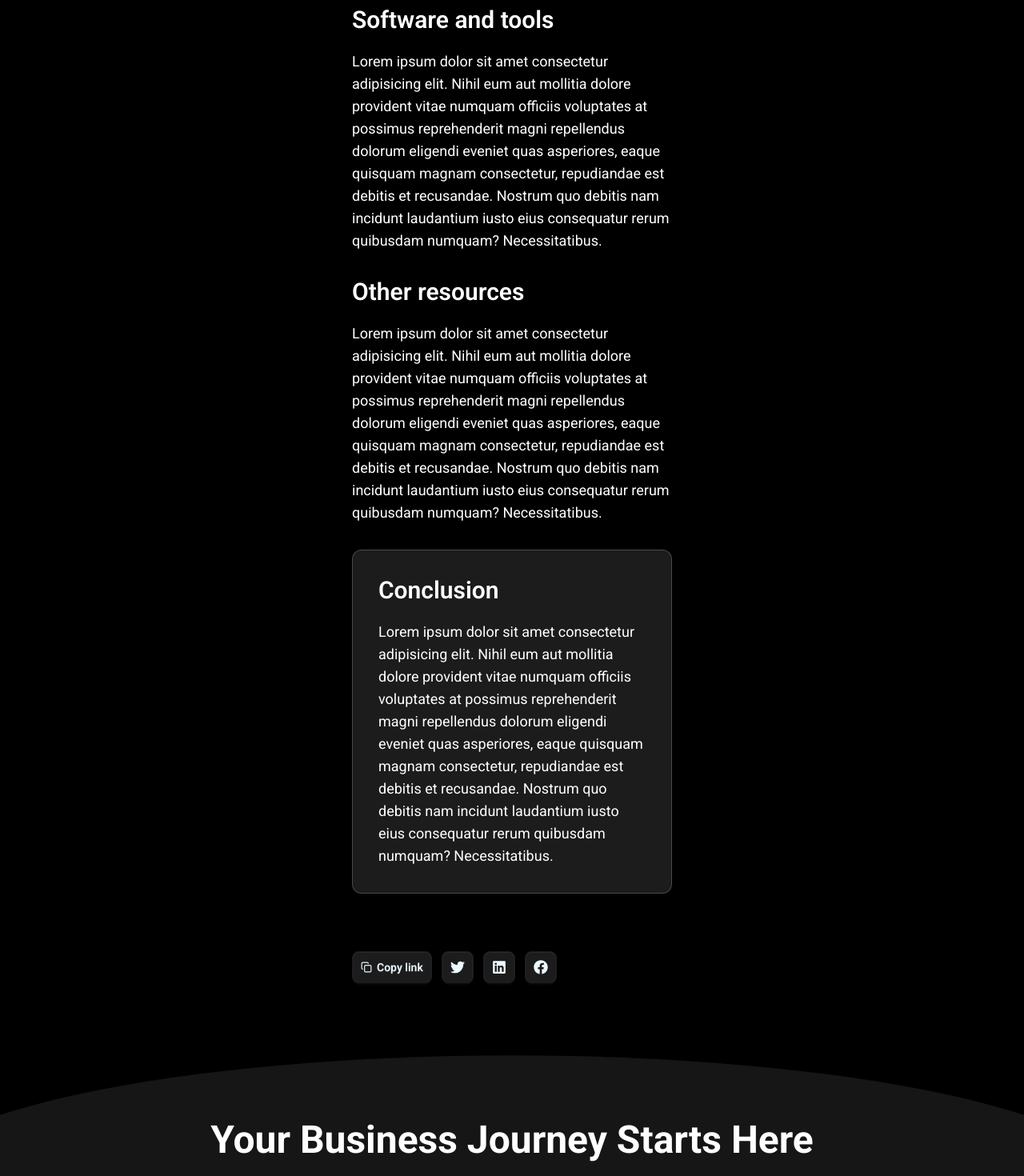
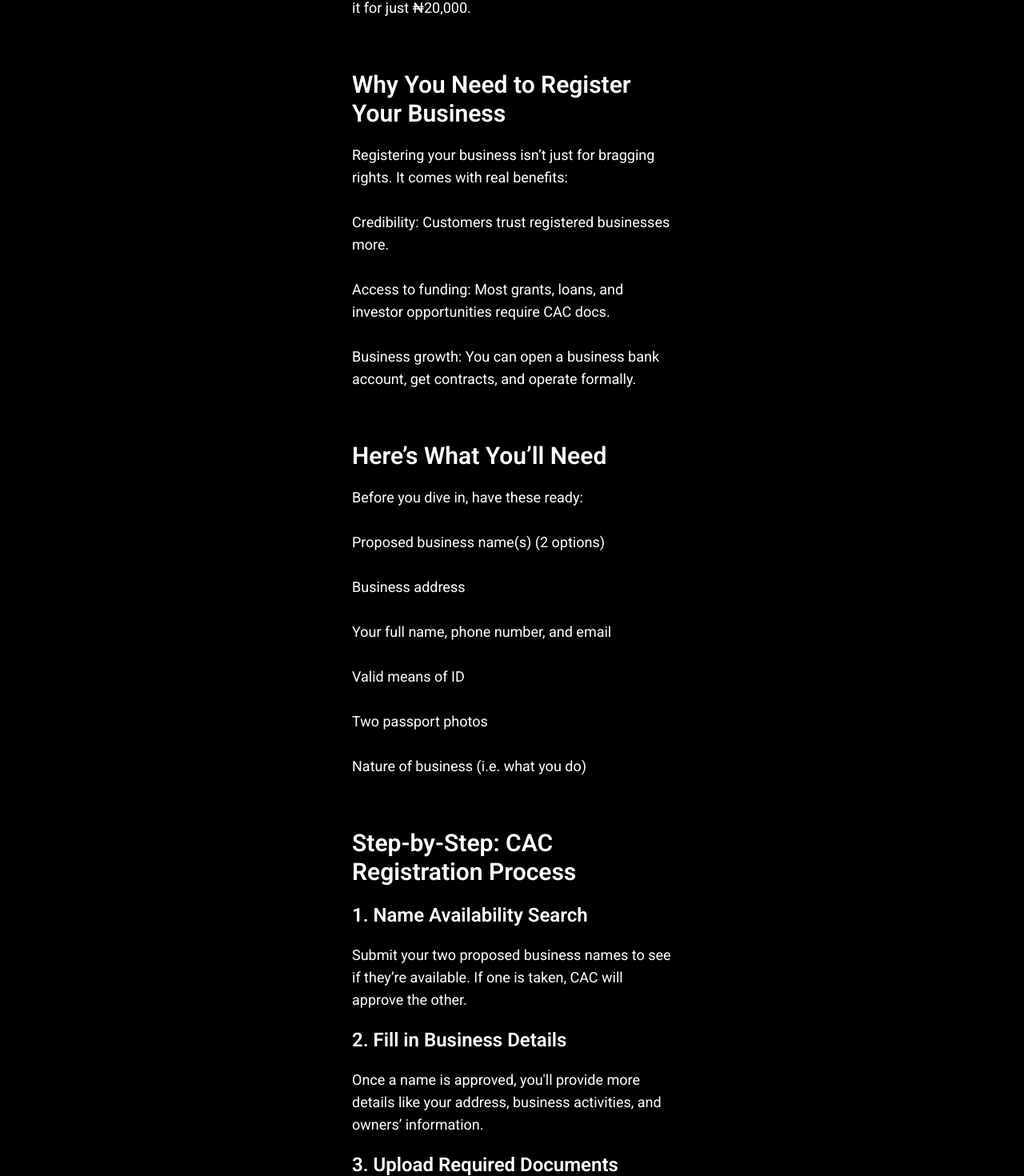
Before and after one commit to liljdot/AltBuilda-Website-React, a React (Vite) app: page /blog/1 in a window 1280 px wide. Shown: the part 1329-2799 px from the top of the page at 80% size. Built offline with nearby package versions, Linux system fonts and the light colour scheme.

Commit message:
feat(BlogPostPage): enhance content structure and add action link support

```diff
--- a/src/data/templateBlogPosts.ts
+++ b/src/data/templateBlogPosts.ts
@@ -1,85 +1,226 @@
 import { BlogPost } from "../types";
-import lowCostBlogImage from "../assets/low-cost-blog-img.png"
-import postcardMarketingImage from "../assets/postcard-marketing-img.png"
-import thanksBlogImage from "../assets/thanks-blog-image.png"
+// import lowCostBlogImage from "../assets/low-cost-blog-img.png"
+// import postcardMarketingImage from "../assets/postcard-marketing-img.png"
+// import thanksBlogImage from "../assets/thanks-blog-image.png"
+import howToRegisterBlogImage from "../assets/how-to-register-blog-image.png"
 
 const templateBlogPosts: BlogPost[] = [
     {
         id: "1",
-        title: "3 Low-Cost Campaigns You Must Run to Win BFCM",
-        subject: "Networking",
+        title: "How to Register Your Business in Nigeria (Without Losing Your Mind)",
+        subject: "General",
+        image: howToRegisterBlogImage,
         body: [
             {
-                subtitle: "Introduction",
-                text: "Lorem ipsum dolor sit amet consectetur adipisicing elit. Nihil eum aut mollitia dolore provident vitae numquam officiis voluptates at possimus reprehenderit magni repellendus dolorum eligendi eveniet quas asperiores, eaque quisquam magnam consectetur, repudiandae est debitis et recusandae. Nostrum quo debitis nam incidunt laudantium iusto eius consequatur rerum quibusdam numquam? Necessitatibus."
+                type: "SUBTITLE",
+                content: "Introduction",
             },
             {
-                subtitle: "Software and tools",
-                text: "Lorem ipsum dolor sit amet consectetur adipisicing elit. Nihil eum aut mollitia dolore provident vitae numquam officiis voluptates at possimus reprehenderit magni repellendus dolorum eligendi eveniet quas asperiores, eaque quisquam magnam consectetur, repudiandae est debitis et recusandae. Nostrum quo debitis nam incidunt laudantium iusto eius consequatur rerum quibusdam numquam? Necessitatibus."
+                type: "PARAGRAPH",
+                content: "Starting a business in Nigeria is a big deal — but getting it officially registered with the Corporate Affairs Commission (CAC) can feel like a confusing maze. Good news? It doesn’t have to be. \n\nIn this step-by-step guide, we’ll break down the CAC registration process in plain English, so you can handle it like a boss — or let Altbuilda handle it for just ₦20,000."
+
             },
             {
-                subtitle: "Other resources",
-                text: "Lorem ipsum dolor sit amet consectetur adipisicing elit. Nihil eum aut mollitia dolore provident vitae numquam officiis voluptates at possimus reprehenderit magni repellendus dolorum eligendi eveniet quas asperiores, eaque quisquam magnam consectetur, repudiandae est debitis et recusandae. Nostrum quo debitis nam incidunt laudantium iusto eius consequatur rerum quibusdam numquam? Necessitatibus."
+                type: "LINEBREAK"
+            },
+            {
+                type: "SUBTITLE",
+                content: "Why You Need to Register Your Business"
+            },
+            {
+                type: "PARAGRAPH",
+                content: "Registering your business isn’t just for bragging rights. It comes with real benefits: \n\nCredibility: Customers trust registered businesses more. \n\nAccess to funding: Most grants, loans, and investor opportunities require CAC docs. \n\nBusiness growth: You can open a business bank account, get contracts, and operate formally."
+            },
+            {
+                type: "LINEBREAK"
+            },
+            {
+                type: "SUBTITLE",
+                content: "Here’s What You’ll Need"
+            },
+            {
+                type: "PARAGRAPH",
+                content: "Before you dive in, have these ready: \n\nProposed business name(s) (2 options) \n\nBusiness address \n\nYour full name, phone number, and email \n\nValid means of ID \n\nTwo passport photos \n\nNature of business (i.e. what you do)"
+            },
+            {
+                type: "LINEBREAK"
+            },
+            {
+                type: "SUBTITLE",
+                content: "Step-by-Step: CAC Registration Process"
+            },
+            {
+                type: "HEADING",
+                content: "1. Name Availability Search"
+            },
+            {
+                type: "PARAGRAPH",
+                content: "Submit your two proposed business names to see if they’re available. If one is taken, CAC will approve the other."
+            },
+            {
+                type: "HEADING",
+                content: "2. Fill in Business Details"
+            },
+            {
+                type: "PARAGRAPH",
+                content: "Once a name is approved, you'll provide more details like your address, business activities, and owners’ information."
+            },
+            {
+                type: "HEADING",
+                content: "3. Upload Required Documents"
+            },
+            {
+                type: "PARAGRAPH",
+                content: "You’ll be asked to upload your passport photo, ID, and signature. Make sure all docs are clear and match the info you submitted."
+            },
+            {
+                type: "HEADING",
+                content: "4. Pay the Registration Fee"
+            },
+            {
+                type: "PARAGRAPH",
+                content: "CAC’s registration fee varies based on your business type. With Altbuilda, you get everything sorted for just ₦20,000 (including processing!)."
+            },
+            {
+                type: "HEADING",
+                content: "5. Download Your Certificate"
+            },
+            {
+                type: "PARAGRAPH",
+                content: "Once approved, you’ll receive your CAC Certificate and Business Name Extract — your official proof of registration."
+            },
+            {
+                type: "LINEBREAK"
+            },
+            {
+                type: "SUBTITLE",
+                content: "Pro Tips to Avoid CAC Rejection"
+            },
+            {
+                type: "ULIST",
+                content: [
+                    "Double-check name spelling and info before submitting.",
+                    "Use clear, professional-sounding names (no slang or restricted words).",
+                    "Make sure your ID is valid and matches the name on your application.",
+                    "Upload documents in the correct format (usually PDF or JPEG)."
+                ]
+            },
+            {
+                type: "LINEBREAK"
+            },
+            {
+                type: "SUBTITLE",
+                content: "Or… Let Altbuilda Handle It For You"
+            },
+            {
+                type: "PARAGRAPH",
+                content: "We get it — not everyone wants to deal with the CAC portal and document drama. That’s why Altbuilda offers full CAC registration support for just ₦20,000. \n \nWe’ll take care of:"
+            },
+            {
+                type: "ULIST",
+                content: [
+                    "Name reservation",
+                    "Document submission",
+                    "Filing with CAC",
+                    "Real-time updates"
+                ]
             }
         ],
-        conclusion: "Lorem ipsum dolor sit amet consectetur adipisicing elit. Nihil eum aut mollitia dolore provident vitae numquam officiis voluptates at possimus reprehenderit magni repellendus dolorum eligendi eveniet quas asperiores, eaque quisquam magnam consectetur, repudiandae est debitis et recusandae. Nostrum quo debitis nam incidunt laudantium iusto eius consequatur rerum quibusdam numquam? Necessitatibus.",
+        conclusion: [
+            {
+                type: "SUBTITLE",
+                content: "Ready to Register Your Business the Smart Way?"
+            },
+            {
+                type: "PARAGRAPH",
+                content: "Don’t let paperwork slow down your hustle."
+            }
+        ],
+        action: {
+            text: "Start your CAC process on Altbuilda today",
+            link: ""
+        },
         author: {
             name: "Olivia Rhye",
         },
-        date: new Date(),
-        image: lowCostBlogImage
-    },
+        date: new Date(2024, 0, 20),
+    }
+    // {
+    //     id: "1",
+    //     title: "3 Low-Cost Campaigns You Must Run to Win BFCM",
+    //     subject: "Networking",
+    //     body: [
+    //         {
+    //             subtitle: "Introduction",
+    //             text: "Lorem ipsum dolor sit amet consectetur adipisicing elit. Nihil eum aut mollitia dolore provident vitae numquam officiis voluptates at possimus reprehenderit magni repellendus dolorum eligendi eveniet quas asperiores, eaque quisquam magnam consectetur, repudiandae est debitis et recusandae. Nostrum quo debitis nam incidunt laudantium iusto eius consequatur rerum quibusdam numquam? Necessitatibus."
+    //         },
+    //         {
+    //             subtitle: "Software and tools",
+    //             text: "Lorem ipsum dolor sit amet consectetur adipisicing elit. Nihil eum aut mollitia dolore provident vitae numquam officiis voluptates at possimus reprehenderit magni repellendus dolorum eligendi eveniet quas asperiores, eaque quisquam magnam consectetur, repudiandae est debitis et recusandae. Nostrum quo debitis nam incidunt laudantium iusto eius consequatur rerum quibusdam numquam? Necessitatibus."
+    //         },
+    //         {
+    //             subtitle: "Other resources",
+    //             text: "Lorem ipsum dolor sit amet consectetur adipisicing elit. Nihil eum aut mollitia dolore provident vitae numquam officiis voluptates at possimus reprehenderit magni repellendus dolorum eligendi eveniet quas asperiores, eaque quisquam magnam consectetur, repudiandae est debitis et recusandae. Nostrum quo debitis nam incidunt laudantium iusto eius consequatur rerum quibusdam numquam? Necessitatibus."
+    //         }
+    //     ],
+    //     conclusion: "Lorem ipsum dolor sit amet consectetur adipisicing elit. Nihil eum aut mollitia dolore provident vitae numquam officiis voluptates at possimus reprehenderit magni repellendus dolorum eligendi eveniet quas asperiores, eaque quisquam magnam consectetur, repudiandae est debitis et recusandae. Nostrum quo debitis nam incidunt laudantium iusto eius consequatur rerum quibusdam numquam? Necessitatibus.",
+    //     author: {
+    //         name: "Olivia Rhye",
+    //     },
+    //     date: new Date(),
+    //     image: lowCostBlogImage
+    // },
 
-    {
-        id: "2",
-        title: "Postcard Marketing: The Definitive Guide to High ROI [2022]",
-        subject: "Marketing",
-        image: postcardMarketingImage,
-        body: [
-            {
-                subtitle: "Introduction",
-                text: "Lorem ipsum dolor sit amet consectetur adipisicing elit. Nihil eum aut mollitia dolore provident vitae numquam officiis voluptates at possimus reprehenderit magni repellendus dolorum eligendi eveniet quas asperiores, eaque quisquam magnam consectetur, repudiandae est debitis et recusandae. Nostrum quo debitis nam incidunt laudantium iusto eius consequatur rerum quibusdam numquam? Necessitatibus."
-            },
-            {
-                subtitle: "Software and tools",
-                text: "Lorem ipsum dolor sit amet consectetur adipisicing elit. Nihil eum aut mollitia dolore provident vitae numquam officiis voluptates at possimus reprehenderit magni repellendus dolorum eligendi eveniet quas asperiores, eaque quisquam magnam consectetur, repudiandae est debitis et recusandae. Nostrum quo debitis nam incidunt laudantium iusto eius consequatur rerum quibusdam numquam? Necessitatibus."
-            },
-            {
-                subtitle: "Other resources",
-                text: "Lorem ipsum dolor sit amet consectetur adipisicing elit. Nihil eum aut mollitia dolore provident vitae numquam officiis voluptates at possimus reprehenderit magni repellendus dolorum eligendi eveniet quas asperiores, eaque quisquam magnam consectetur, repudiandae est debitis et recusandae. Nostrum quo debitis nam incidunt laudantium iusto eius consequatur rerum quibusdam numquam? Necessitatibus."
-            }
-        ],
-        conclusion: "Lorem ipsum dolor sit amet consectetur adipisicing elit. Nihil eum aut mollitia dolore provident vitae numquam officiis voluptates at possimus reprehenderit magni repellendus dolorum eligendi eveniet quas asperiores, eaque quisquam magnam consectetur, repudiandae est debitis et recusandae. Nostrum quo debitis nam incidunt laudantium iusto eius consequatur rerum quibusdam numquam? Necessitatibus.",
-        author: {
-            name: "Olivia Rhye",
-        },
-        date: new Date(),
-    },
-    {
-        id: "3",
-        title: "The Ultimate Guide to Thank You Notes for Ecommerce",
-        image: thanksBlogImage,
-        body: [
-            {
-                subtitle: "Introduction",
-                text: "Lorem ipsum dolor sit amet consectetur adipisicing elit. Nihil eum aut mollitia dolore provident vitae numquam officiis voluptates at possimus reprehenderit magni repellendus dolorum eligendi eveniet quas asperiores, eaque quisquam magnam consectetur, repudiandae est debitis et recusandae. Nostrum quo debitis nam incidunt laudantium iusto eius consequatur rerum quibusdam numquam? Necessitatibus."
-            },
-            {
-                subtitle: "Software and tools",
-                text: "Lorem ipsum dolor sit amet consectetur adipisicing elit. Nihil eum aut mollitia dolore provident vitae numquam officiis voluptates at possimus reprehenderit magni repellendus dolorum eligendi eveniet quas asperiores, eaque quisquam magnam consectetur, repudiandae est debitis et recusandae. Nostrum quo debitis nam incidunt laudantium iusto eius consequatur rerum quibusdam numquam? Necessitatibus."
-            },
-            {
-                subtitle: "Other resources",
-                text: "Lorem ipsum dolor sit amet consectetur adipisicing elit. Nihil eum aut mollitia dolore provident vitae numquam officiis voluptates at possimus reprehenderit magni repellendus dolorum eligendi eveniet quas asperiores, eaque quisquam magnam consectetur, repudiandae est debitis et recusandae. Nostrum quo debitis nam incidunt laudantium iusto eius consequatur rerum quibusdam numquam? Necessitatibus."
-            }
-        ],
-        conclusion: "Lorem ipsum dolor sit amet consectetur adipisicing elit. Nihil eum aut mollitia dolore provident vitae numquam officiis voluptates at possimus reprehenderit magni repellendus dolorum eligendi eveniet quas asperiores, eaque quisquam magnam consectetur, repudiandae est debitis et recusandae. Nostrum quo debitis nam incidunt laudantium iusto eius consequatur rerum quibusdam numquam? Necessitatibus.",
-        author: {
-            name: "Olivia Rhye",
-        },
-        date: new Date(),
-        subject: "Commerce"
-    }
+    // {
+    //     id: "2",
+    //     title: "Postcard Marketing: The Definitive Guide to High ROI [2022]",
+    //     subject: "Marketing",
+    //     image: postcardMarketingImage,
+    //     body: [
+    //         {
+    //             subtitle: "Introduction",
+    //             text: "Lorem ipsum dolor sit amet consectetur adipisicing elit. Nihil eum aut mollitia dolore provident vitae numquam officiis voluptates at possimus reprehenderit magni repellendus dolorum eligendi eveniet quas asperiores, eaque quisquam magnam consectetur, repudiandae est debitis et recusandae. Nostrum quo debitis nam incidunt laudantium iusto eius consequatur rerum quibusdam numquam? Necessitatibus."
+    //         },
+    //         {
+    //             subtitle: "Software and tools",
+    //             text: "Lorem ipsum dolor sit amet consectetur adipisicing elit. Nihil eum aut mollitia dolore provident vitae numquam officiis voluptates at possimus reprehenderit magni repellendus dolorum eligendi eveniet quas asperiores, eaque quisquam magnam consectetur, repudiandae est debitis et recusandae. Nostrum quo debitis nam incidunt laudantium iusto eius consequatur rerum quibusdam numquam? Necessitatibus."
+    //         },
+    //         {
+    //             subtitle: "Other resources",
+    //             text: "Lorem ipsum dolor sit amet consectetur adipisicing elit. Nihil eum aut mollitia dolore provident vitae numquam officiis voluptates at possimus reprehenderit magni repellendus dolorum eligendi eveniet quas asperiores, eaque quisquam magnam consectetur, repudiandae est debitis et recusandae. Nostrum quo debitis nam incidunt laudantium iusto eius consequatur rerum quibusdam numquam? Necessitatibus."
+    //         }
+    //     ],
+    //     conclusion: "Lorem ipsum dolor sit amet consectetur adipisicing elit. Nihil eum aut mollitia dolore provident vitae numquam officiis voluptates at possimus reprehenderit magni repellendus dolorum eligendi eveniet quas asperiores, eaque quisquam magnam consectetur, repudiandae est debitis et recusandae. Nostrum quo debitis nam incidunt laudantium iusto eius consequatur rerum quibusdam numquam? Necessitatibus.",
+    //     author: {
+    //         name: "Olivia Rhye",
+    //     },
+    //     date: new Date(),
+    // },
+    // {
+    //     id: "3",
+    //     title: "The Ultimate Guide to Thank You Notes for Ecommerce",
+    //     image: thanksBlogImage,
+    //     body: [
+    //         {
+    //             subtitle: "Introduction",
+    //             text: "Lorem ipsum dolor sit amet consectetur adipisicing elit. Nihil eum aut mollitia dolore provident vitae numquam officiis voluptates at possimus reprehenderit magni repellendus dolorum eligendi eveniet quas asperiores, eaque quisquam magnam consectetur, repudiandae est debitis et recusandae. Nostrum quo debitis nam incidunt laudantium iusto eius consequatur rerum quibusdam numquam? Necessitatibus."
+    //         },
+    //         {
+    //             subtitle: "Software and tools",
+    //             text: "Lorem ipsum dolor sit amet consectetur adipisicing elit. Nihil eum aut mollitia dolore provident vitae numquam officiis voluptates at possimus reprehenderit magni repellendus dolorum eligendi eveniet quas asperiores, eaque quisquam magnam consectetur, repudiandae est debitis et recusandae. Nostrum quo debitis nam incidunt laudantium iusto eius consequatur rerum quibusdam numquam? Necessitatibus."
+    //         },
+    //         {
+    //             subtitle: "Other resources",
+    //             text: "Lorem ipsum dolor sit amet consectetur adipisicing elit. Nihil eum aut mollitia dolore provident vitae numquam officiis voluptates at possimus reprehenderit magni repellendus dolorum eligendi eveniet quas asperiores, eaque quisquam magnam consectetur, repudiandae est debitis et recusandae. Nostrum quo debitis nam incidunt laudantium iusto eius consequatur rerum quibusdam numquam? Necessitatibus."
+    //         }
+    //     ],
+    //     conclusion: "Lorem ipsum dolor sit amet consectetur adipisicing elit. Nihil eum aut mollitia dolore provident vitae numquam officiis voluptates at possimus reprehenderit magni repellendus dolorum eligendi eveniet quas asperiores, eaque quisquam magnam consectetur, repudiandae est debitis et recusandae. Nostrum quo debitis nam incidunt laudantium iusto eius consequatur rerum quibusdam numquam? Necessitatibus.",
+    //     author: {
+    //         name: "Olivia Rhye",
+    //     },
+    //     date: new Date(),
+    //     subject: "Commerce"
+    // }
 ]
 
 export default templateBlogPosts
--- a/src/pages/BlogPostPage/ContentSection.tsx
+++ b/src/pages/BlogPostPage/ContentSection.tsx
@@ -1,24 +1,39 @@
+import { Fragment } from "react/jsx-runtime"
 import { BlogPost } from "../../types"
+import { BodyType } from "../../types/entities"
+import { Link } from "react-router-dom"
 
 interface Props {
     post: BlogPost
 }
 
-interface SubsectionProps {
-    content: {
-        subtitle: string
-        text: string
-    }
+interface ElementProps {
+    content: BodyType
 }
 
-const Subsection: React.FC<SubsectionProps> = ({ content }) => {
+const Element: React.FC<ElementProps> = ({ content }) => {
+    switch (content.type) {
+        case "SUBTITLE":
+            return <h4 className="text-xl md:text-3xl font-semibold">{content.content}</h4>
 
-    return (
-        <div className="w-full flex flex-col gap-3 md:gap-5">
-            <h4 className="text-xl md:text-3xl font-semibold">{content.subtitle}</h4>
-            <p className="md:text-lg">{content.text}</p>
-        </div>
-    )
+        case "PARAGRAPH":
+            return <p className="md:text-lg">{content.content.split("\n").map(paragragh => <Fragment key={"paragraph-" + Math.random()}>{paragragh} <br /></Fragment>)}</p>
+
+        case "HEADING":
+            return <h5 className="text-lg md:text-2xl font-semibold">{content.content}</h5>
+
+        case "ULIST":
+            return (
+                <ul className="md:text-lg list-disc list-inside">
+                    {content.content.map((item) => <li key={"list-item-" + Math.random()}>{item}</li>)}
+                </ul>
+            )
+
+        case "LINEBREAK":
+            return <br />
+
+        default: return <></>
+    }
 }
 
 const ContentSection: React.FC<Props> = ({ post }) => {
@@ -26,12 +41,19 @@ const ContentSection: React.FC<Props> = ({ post }) => {
     return (
         <>
             <section className="bg-neutral w-full flex flex-col gap-9 md:gap-8 text-secondary px-4 sm:px-18 lg:px-37 xl:px-90">
-                {post.body.map((subsection, index) => <Subsection key={"subsection" + index} content={subsection} />)}
+                <div className="w-full flex flex-col gap-3 md:gap-5">
+                    {post.body.map((element, index) => <Element key={"element-" + index} content={element} />)}
+                </div>
 
-                <div className="flex flex-col gap-3 md:gap-5 bg-base-100 rounded-xl p-5 md:p-8 border border-info">
-                    <h4 className="text-2xl md:text-3xl font-semibold">Conclusion</h4>
-                    <p className="text-lg">{post.conclusion}</p>
-                </div>
+                {post.conclusion && <div className="flex flex-col gap-3 md:gap-5 bg-base-100 rounded-xl p-5 md:p-8 border border-info">
+                    {post.conclusion?.map((element, index) => <Element key={"element-" + index} content={element} />)}
+                </div>}
+
+                {post.action &&
+                    <Link to={post.action.link} className="btn bg-primary text-neutral rounded-full w-fit min-w-77 md:min-w-fit lg:min-w-132 text-sm md:text-xl font-medium py-6.5 px-2 md:px-12 shadow-none hover:scale-105 transition-all ease-in-out duration-500">
+                        {post.action.text}
+                    </Link>
+                }
             </section>
         </>
     )
--- a/src/pages/BlogPostPage/index.tsx
+++ b/src/pages/BlogPostPage/index.tsx
@@ -28,9 +28,11 @@ const BlogPostPage: React.FC = () => {
             <main className="p-0 bg-neutral w-full">
                 <div className="max-w-450 mx-auto md:px-20 pb-20">
                     <BlogPostBanner title={post.title} author={post.author} subject={post.subject} date={post.date} />
+
                     <div className="w-full mt-9 md:mt-8">
                         <ImageSection title={post.title} imageString={post.image} />
                     </div>
+
                     <div className="w-full mt-15 md:mt-23">
                         <ContentSection post={post} />
                     </div>
--- a/src/types/entities.ts
+++ b/src/types/entities.ts
@@ -1,13 +1,31 @@
+// export interface BlogPost {
+//     id: string
+//     image: string
+//     title: string
+//     subject: string
+//     body: {
+//         subtitle: string
+//         text: string
+//     } []
+//     conclusion?: string
+//     author: {
+//         name: string
+//         image?: string
+//     }
+//     date: Date
+// }
+
 export interface BlogPost {
     id: string
     image: string
     title: string
     subject: string
-    body: {
-        subtitle: string
+    body: BodyType[]
+    conclusion?: BodyType[]
+    action?: {
         text: string
-    } []
-    conclusion?: string
+        link: string
+    }
     author: {
         name: string
         image?: string
@@ -19,3 +37,11 @@ export interface FAQ {
     question: string
     answer: string
 }
+
+export type BodyType =
+{ type: "SUBTITLE", content: string; } |
+{ type: "PARAGRAPH", content: string; } |
+{ type: "HEADING", content: string; } |
+{ type: "ULIST", content: string[]; } |
+{ type: "OLIST", content: string[]; } |
+{ type: "LINEBREAK" }
```
Also changed, not shown: 1 other file (tests, documents, lock files or other folders).
